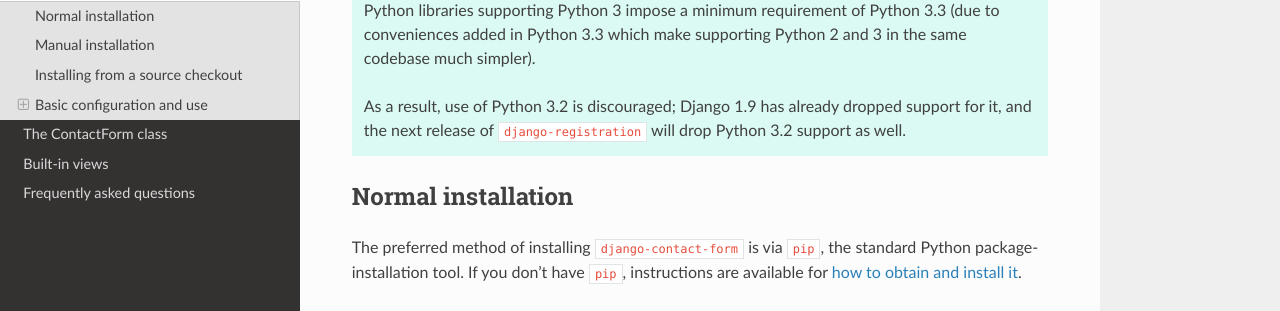
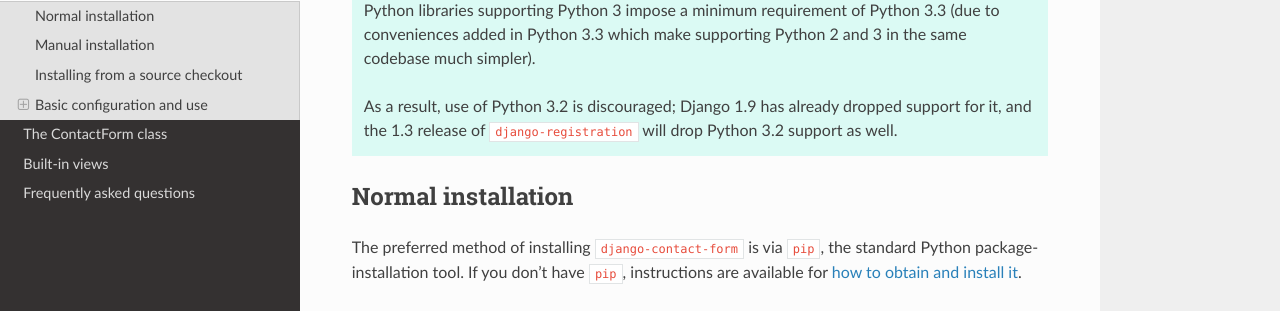
Before and after one commit to ubernostrum/django-contact-form, a Sphinx documentation site: the page built from docs/install.rst, in a window 1280 px wide and 900 px high, scrolled down 356 px. Shown: the part 161-472 px from the top of the window. Built offline with Sphinx 7.4.7 and the Read the Docs theme 2.0.0, drawn with Linux system fonts in a browser that asks for light colours.

Commit message:
Clarify what the next version will be.

```diff
--- a/docs/install.rst
+++ b/docs/install.rst
@@ -26,7 +26,7 @@ and 1.9, on any Python version supported by those versions of Django:
    supporting Python 2 and 3 in the same codebase much simpler).
 
    As a result, use of Python 3.2 is discouraged; Django 1.9 has
-   already dropped support for it, and the next release of
+   already dropped support for it, and the 1.3 release of
    ``django-registration`` will drop Python 3.2 support as well.
 
 
```
